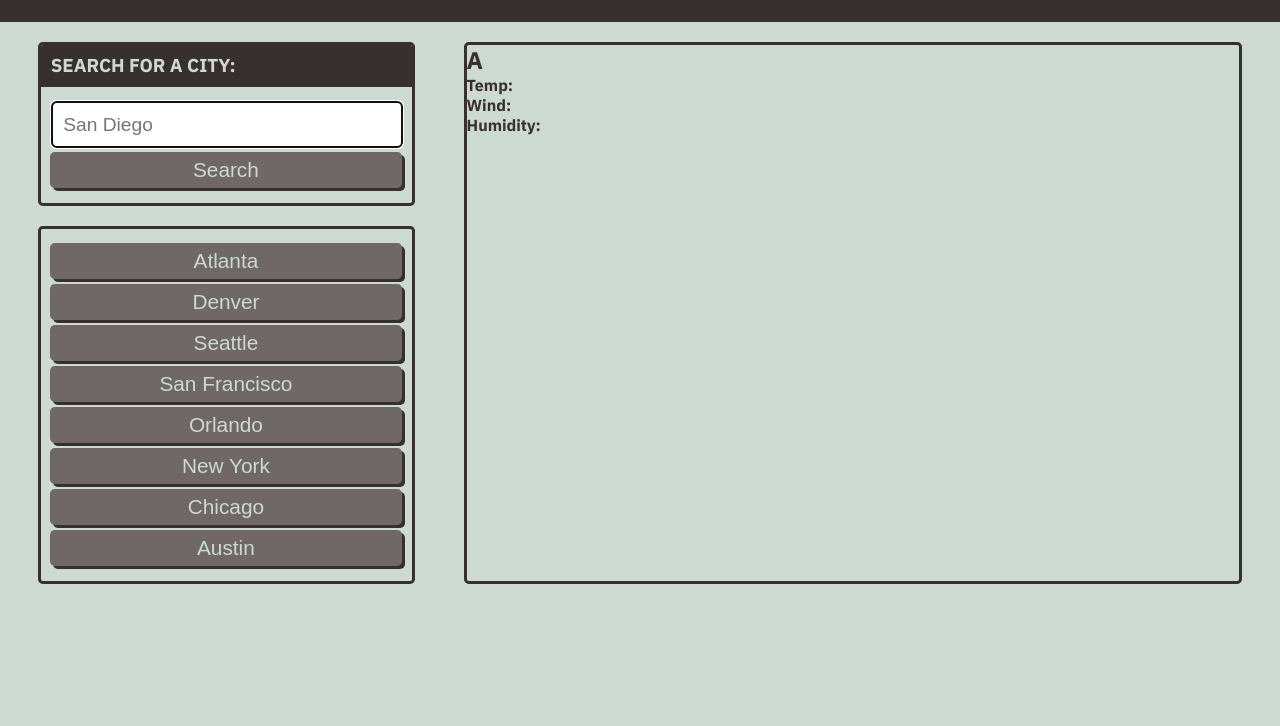
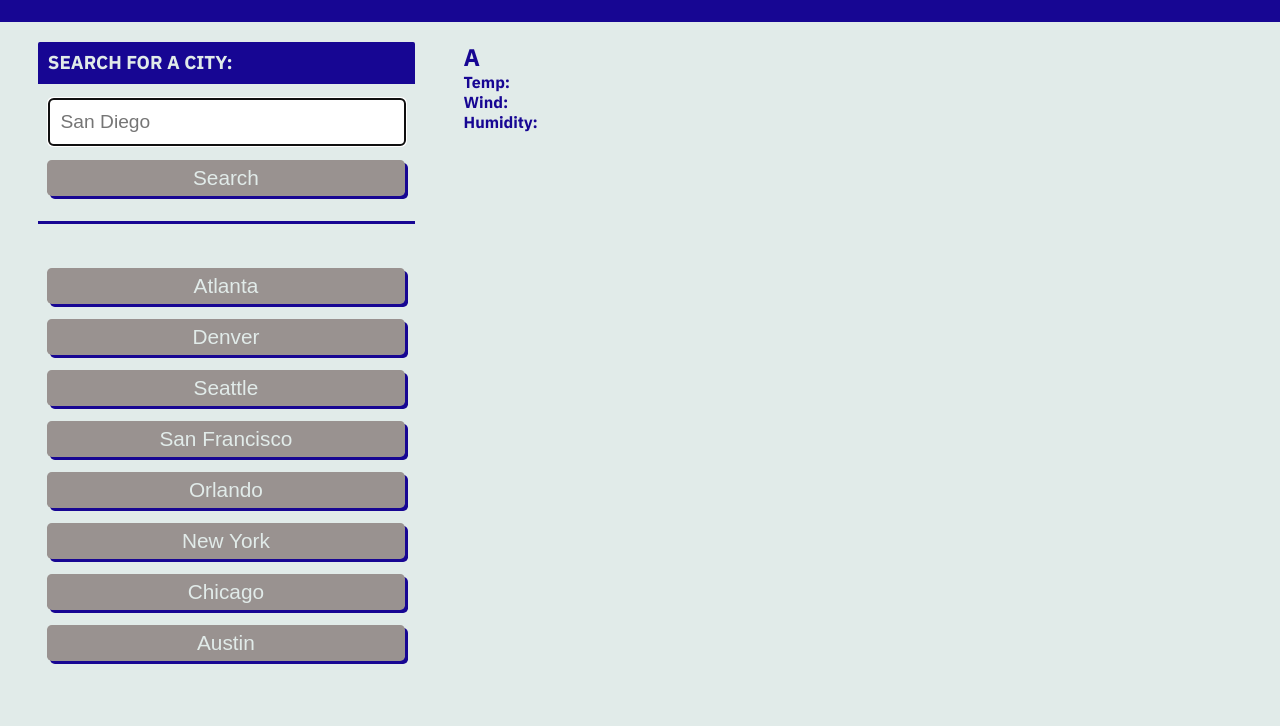
Before and after one commit to dahfefe/6-weather-api, a plain HTML site: page index.html in a window 1280 px wide. Shown: the part 115-841 px from the top of the page. Before the commit the page ends 800 px from the top, so only its background shows below. Drawn offline with Linux system fonts and the light colour scheme.

Commit message:
updated CSS to fit more of the styling as introduced in the mock up

```diff
--- a/assets/css/style.css
+++ b/assets/css/style.css
@@ -1,9 +1,9 @@
 :root {
-  --primary: #ccdad1;
-  --secondary: #9caea9;
+  --primary: #e1ebe9;
+  --secondary: #70bec8;
   --tertiary: #788585;
-  --light-dark: #6f6866;
-  --dark: #38302e;
+  --light-dark: #999290;
+  --dark: #170693;
   --border-radius: 0.3rem;
 }
 
@@ -48,7 +48,7 @@ p {
   padding: 6px 5px;
   width: 100%;
   display: block;
-  margin: 5px 0;
+  margin: 15px 0;
   border-radius: var(--border-radius);
   color: var(--primary);
   border: none;
@@ -148,8 +148,12 @@ p {
 /* CARDS */
 .card {
   margin: 0 0 20px 0;
-  border: 3px solid var(--dark);
+  border: none;
   border-radius: var(--border-radius);
+}
+
+#user-form {
+  border-bottom: 3px solid var(--dark);
 }
 
 .card-header {
```
Also changed, not shown: index.html (+0 -1 lines).
